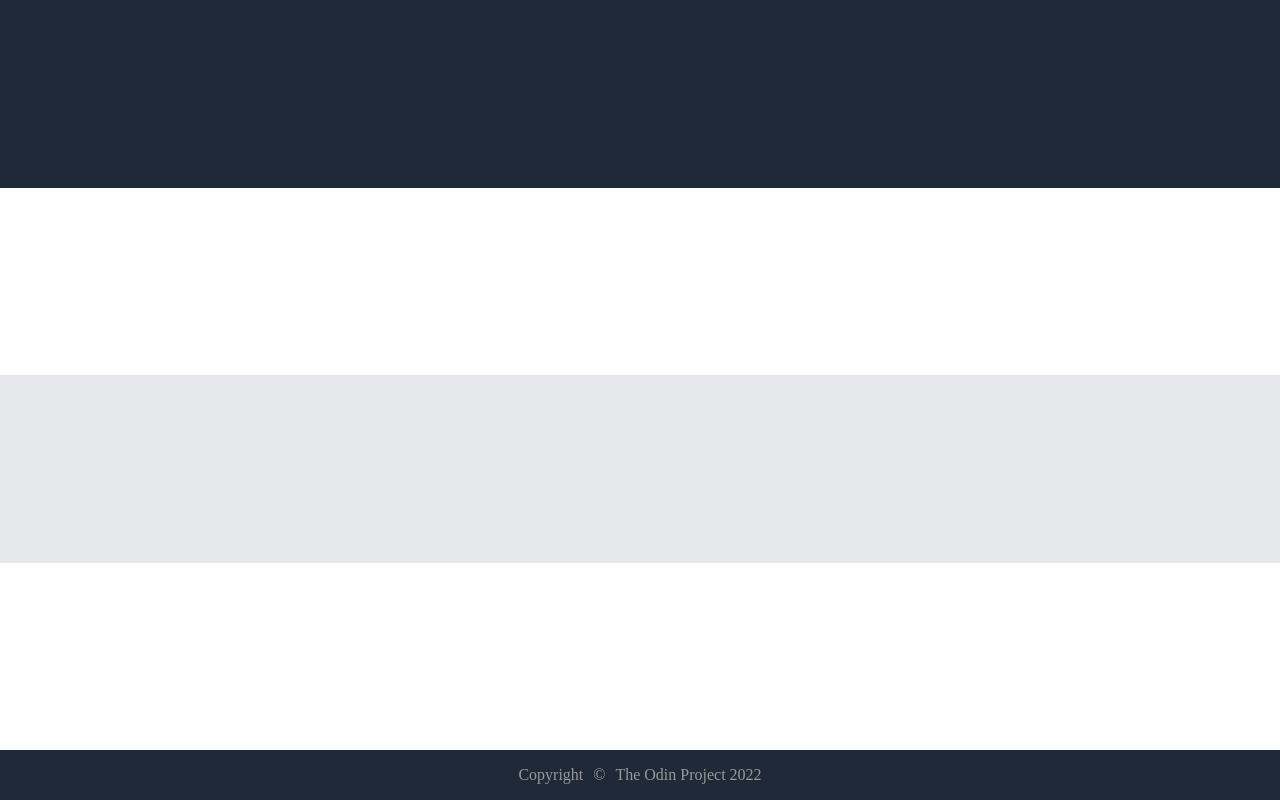
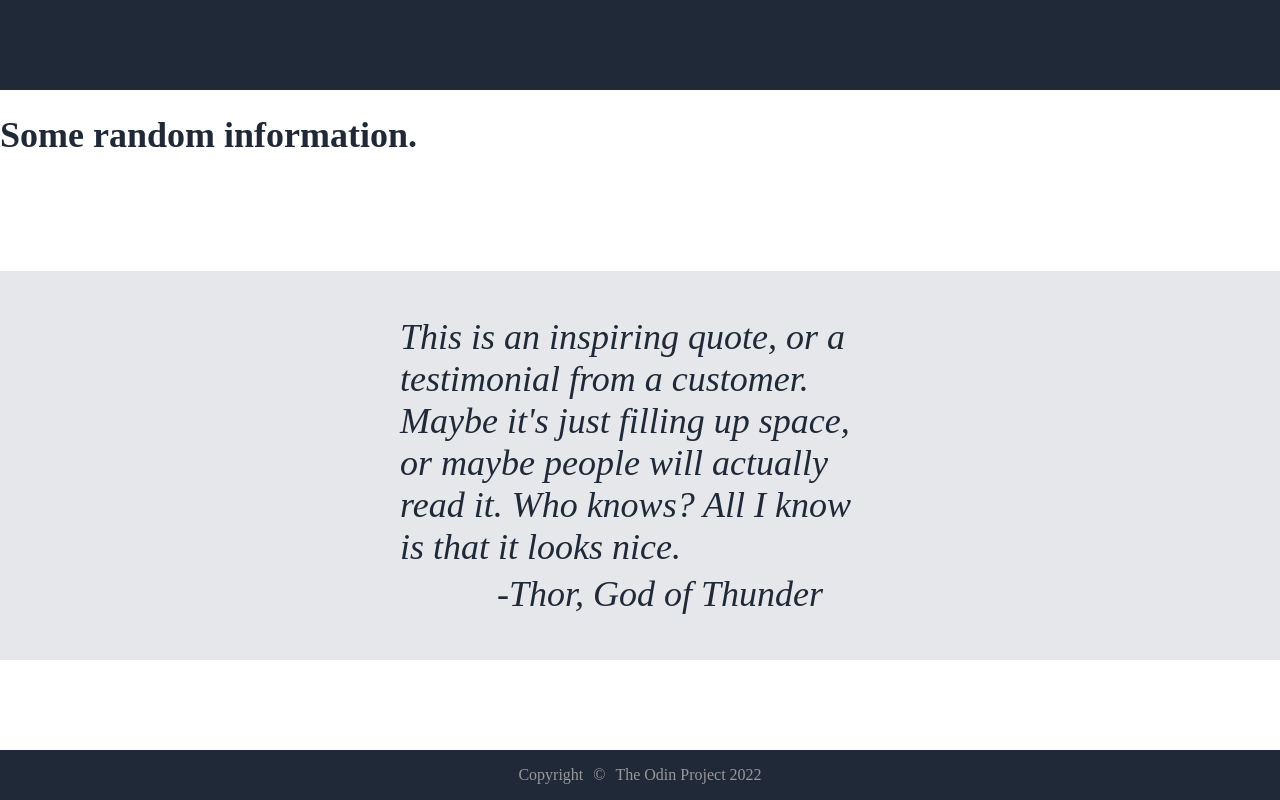
Before and after one commit to LightYagami116/Odin-Project-Landing-Page, a plain HTML site: page index.html in a window 1280 px wide. Drawn offline with Linux system fonts and the light colour scheme.

Commit message:
footer & quote section finished

```diff
--- a/css/style.css
+++ b/css/style.css
@@ -11,9 +11,27 @@
 .main{
   flex: 1;
 }
+.main h1{
+  font-size: 36px;
+  font-weight: bolder;
+  color: #1f2937;
+}
 .quote{
   flex: 1;
   background: #e5e7eb;
+  font-size: 36px;
+  font-style: italic;
+  color: #1f2937;
+  display: flex;
+  flex-direction: column;
+  justify-content: center;
+  align-items: center;
+}
+.quote p:first-child{
+  margin: 0 400px;
+}
+.quote p:last-child{
+  margin: 5px 0 0 40px;
 }
 .callAction{
   flex: 1;
--- a/index.html
+++ b/index.html
@@ -7,8 +7,15 @@
   </head>
   <body>
     <div class="hero"></div>
-    <div class="main"></div>
-    <div class="quote"></div>
+    <div class="main">
+      <h1>Some random information.</h1>
+    </div>
+    <div class="quote">
+      <p>This is an inspiring quote, or a testimonial from a
+        customer. Maybe it's just filling up space, or maybe
+        people will actually read it. Who knows? All I know is that it looks nice.</p>
+        <p>-Thor, God of Thunder</p>
+    </div>
     <div class="callAction"></div>
     <div class="footer">
       <p>Copyright<span>&copy;</span>The Odin Project 2022</p>
```
